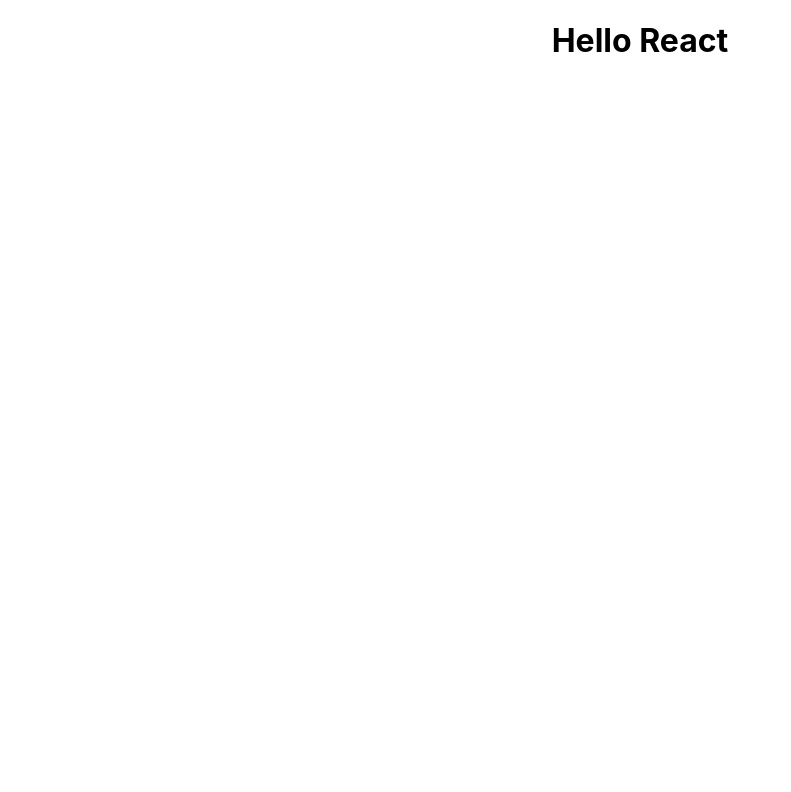
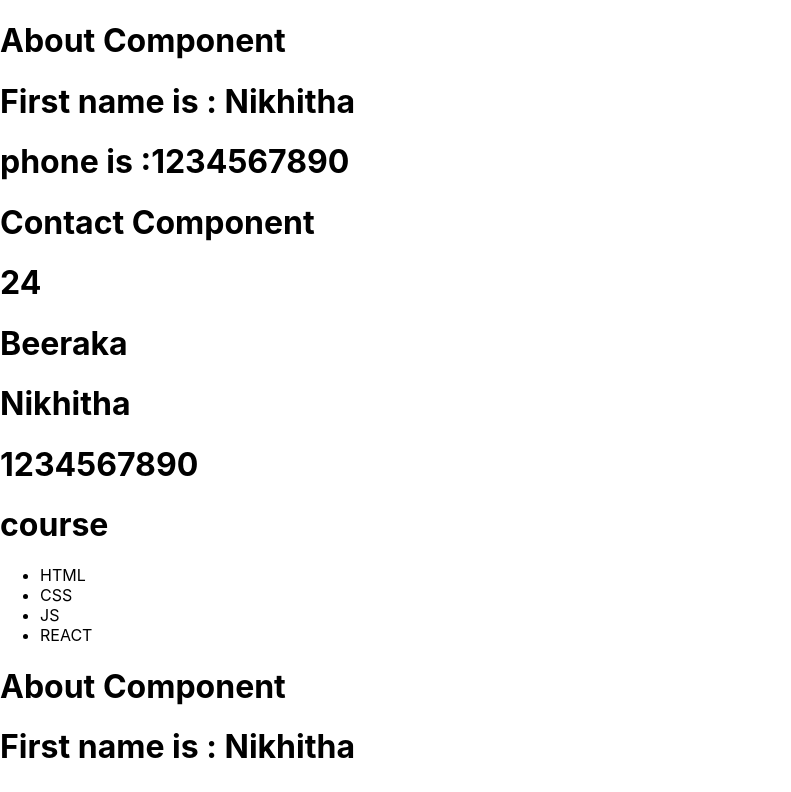
Before and after one commit to nikhitha2000/CUVETTE, a React (Create React App) app in the folder REACT/mayx/: page / in a window 1280 px wide. Shown: the top 792 px of the page, without its empty margins (0-791 px from the left). Built offline with nearby package versions, Linux system fonts and the light colour scheme.

Commit message:
Friday class completed

```diff
--- a/REACT/mayx/src/App.js
+++ b/REACT/mayx/src/App.js
@@ -1,12 +1,15 @@
-import logo from './logo.svg';
-import './App.css';
+import React from 'react'
+import About from './components/About'
+var fName = "Nikhitha";
+var Phone =1234567890;
 
 function App() {
   return (
-    <div className="App">
-      <h1>Hello React</h1>
-    </div>
-  );
+    <div>
+      <About firstName = {fName} phone = {Phone}/>
+      <About firstName = {fName} phone = {Phone}/>
+      </div>
+  )
 }
 
-export default App;
+export default App
--- /dev/null
+++ b/REACT/mayx/src/components/About.js
@@ -0,0 +1,16 @@
+import React from 'react'
+import Contact from './Contact'
+
+function About(props) {
+
+  return (
+    <div>
+        <h1>About Component</h1>
+        <h1>First name is : {props.firstName}</h1>
+        <h1>phone is :{props.phone}</h1>
+        <Contact age= "24" secondName = "Beeraka" fName = {props.firstName} phone = {props.phone}/>
+    </div>
+  )
+}
+
+export default About
--- /dev/null
+++ b/REACT/mayx/src/components/Contact.js
@@ -0,0 +1,16 @@
+import React from 'react'
+import Course from './Course'
+function Contact({age,secondName,fName,phone}) {
+  return (
+    <div>
+        <h1>Contact Component</h1>
+        <h1>{age}</h1>
+        <h1>{secondName}</h1>
+        <h1>{fName}</h1>
+        <h1>{phone}</h1>
+        <Course skills = {["HTML","CSS","JS","REACT"]}/>
+    </div>
+  )
+}
+
+export default Contact
--- /dev/null
+++ b/REACT/mayx/src/components/Course.js
@@ -0,0 +1,16 @@
+import React from 'react'
+function Course(props) {
+
+  return (
+    <div>
+    <h1>course</h1>
+    <ul>
+    {props.skills.map((item,index)=>{
+        return <li key = {index}>{item}</li>
+    })}
+    </ul>
+</div>
+  )
+}
+
+export default Course
```
Also changed, not shown: REACT/mayx/src/App.txt (added).
